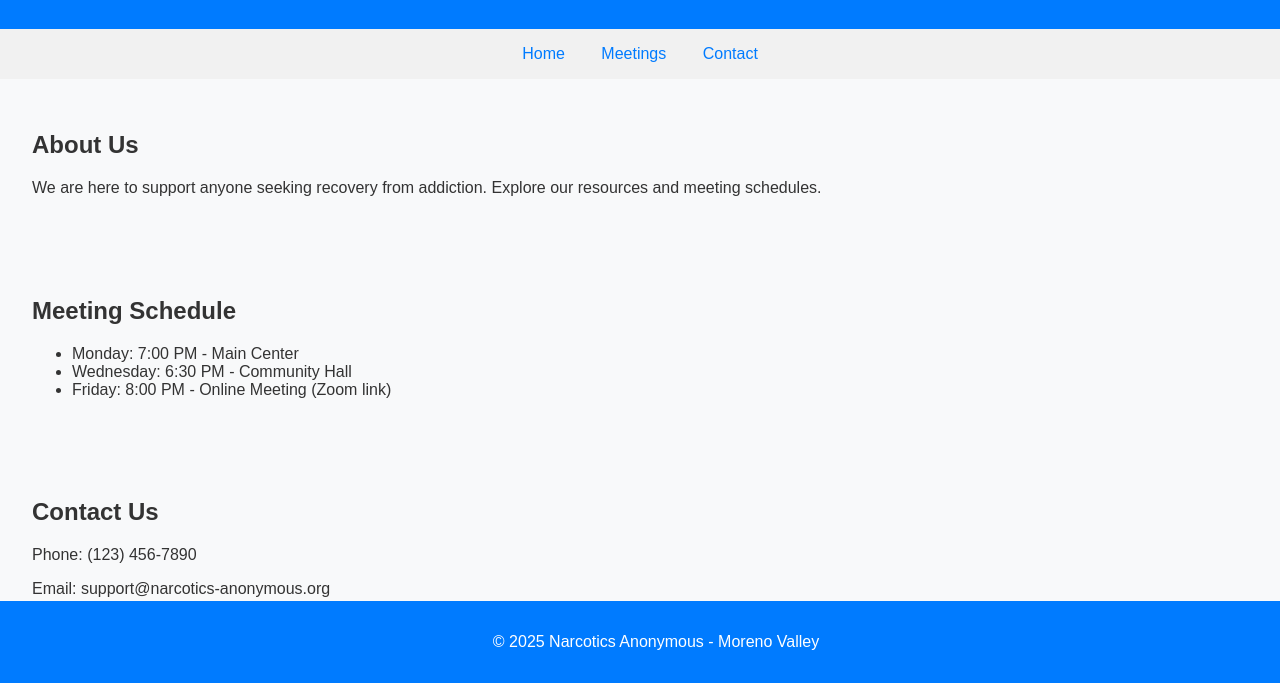
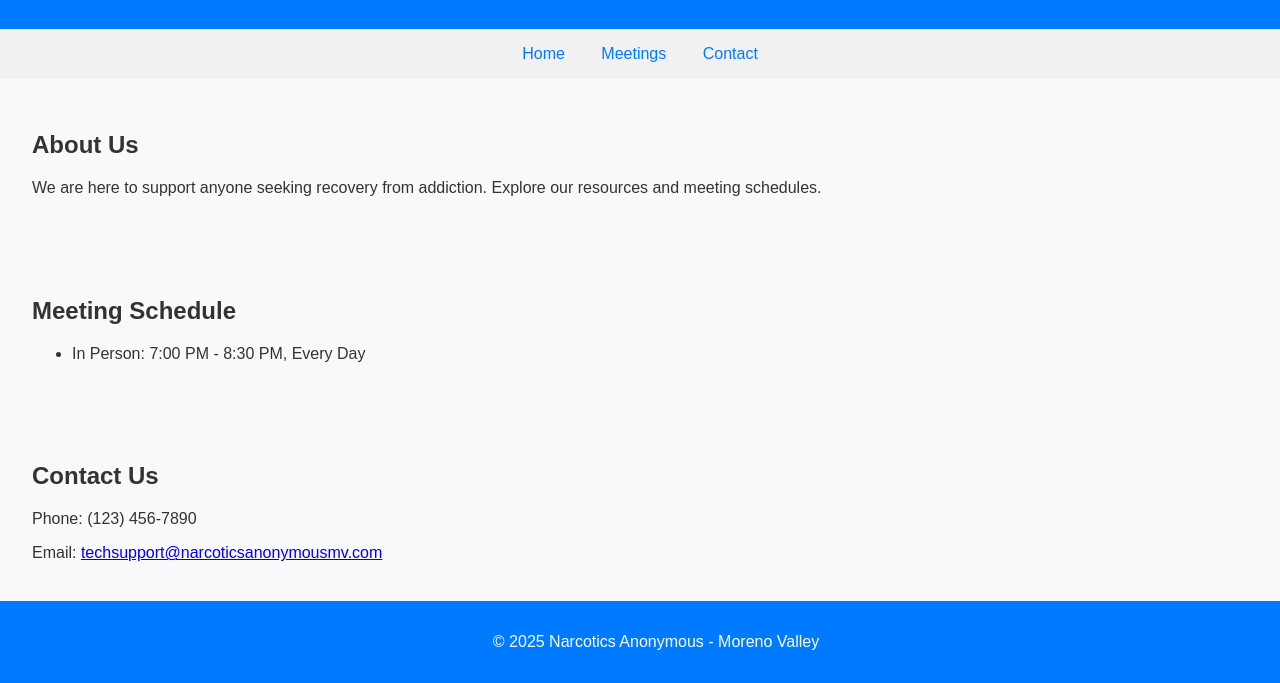
Before and after one commit to Gilxplata1/Narcotic-Anonymous-Moreno-Valley-Website-, a plain HTML site: page index.html in a window 1280 px wide. Shown: the part 117-800 px from the top of the page. Drawn offline with Linux system fonts and the light colour scheme.

Commit message:
Updated homepage text and added meeting schedule

```diff
--- a/index.html
+++ b/index.html
@@ -59,15 +59,13 @@
   <section id="meetings">
     <h2>Meeting Schedule</h2>
     <ul>
-      <li>Monday: 7:00 PM - Main Center</li>
-      <li>Wednesday: 6:30 PM - Community Hall</li>
-      <li>Friday: 8:00 PM - Online Meeting (Zoom link)</li>
+      <li>In Person: 7:00 PM - 8:30 PM, Every Day</li>
     </ul>
   </section>
   <section id="contact">
     <h2>Contact Us</h2>
     <p>Phone: (123) 456-7890</p>
-    <p>Email: support@narcotics-anonymous.org</p>
+    <p>Email: <a href="mailto:techsupport@narcoticsanonymousmv.com">techsupport@narcoticsanonymousmv.com</a></p>
   </section>
   <footer>
     <p>&copy; 2025 Narcotics Anonymous - Moreno Valley</p>
```
